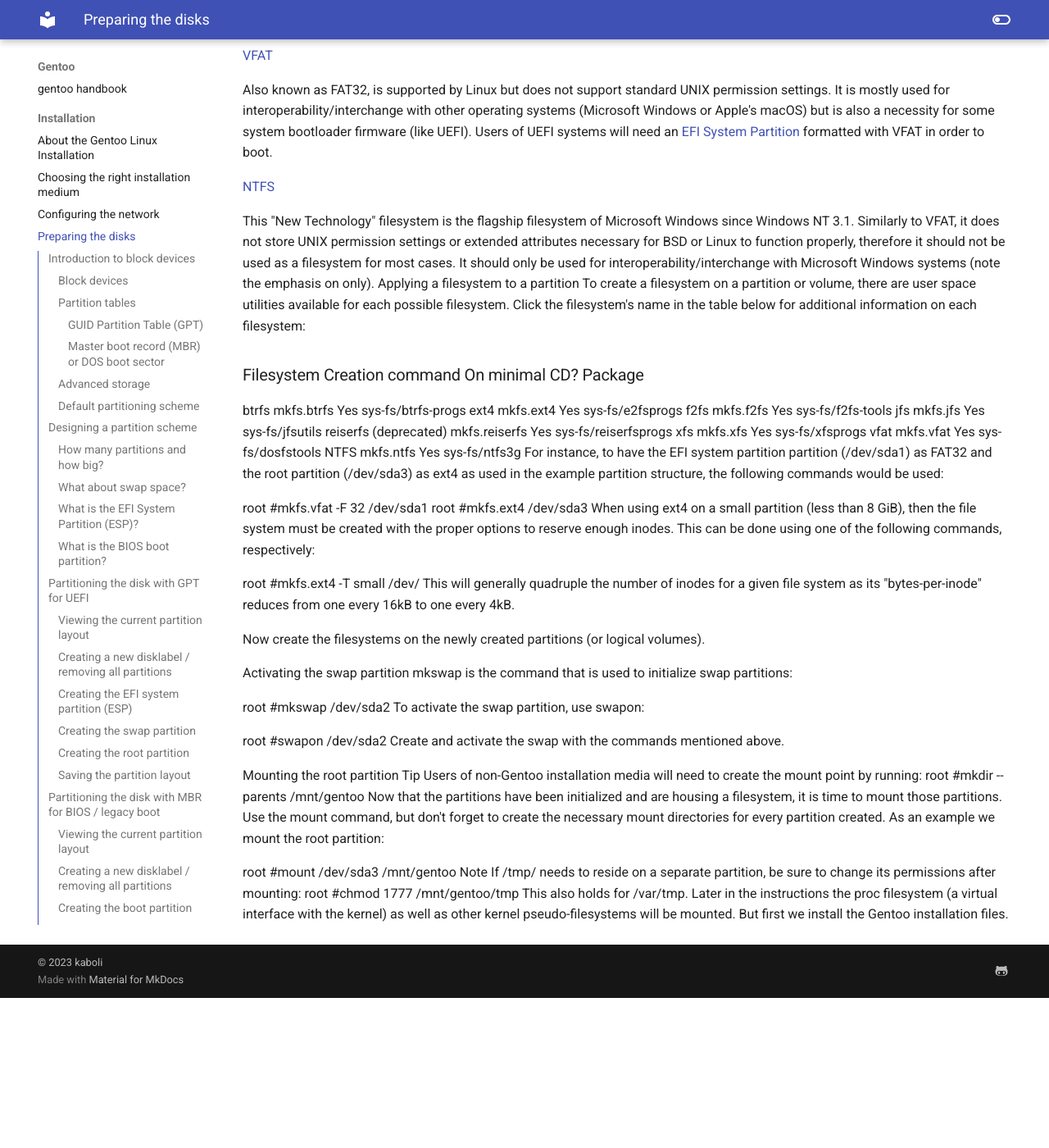
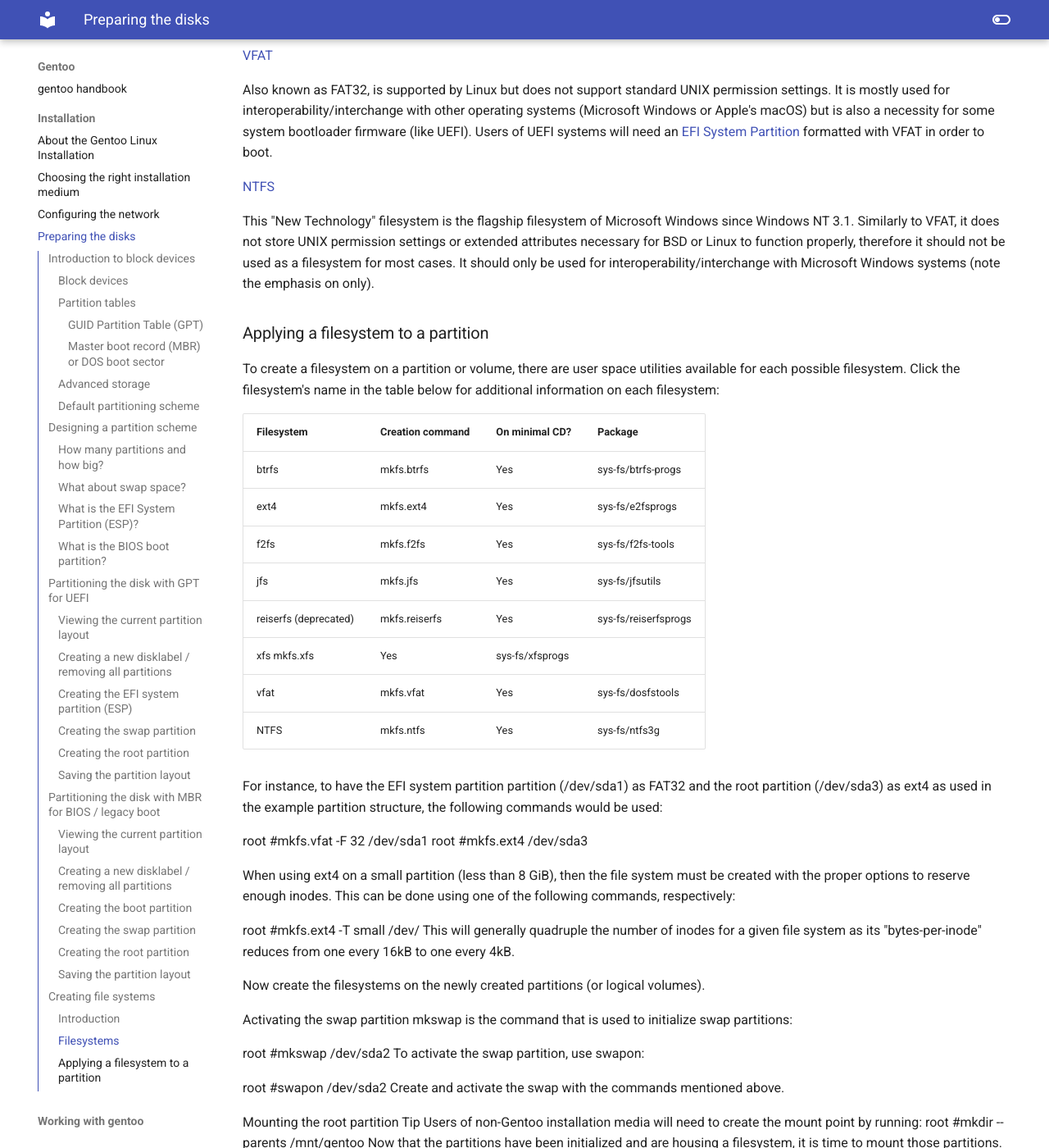
Before and after one commit to floviken/mkdocs, an MkDocs documentation site: the page built from docs/gentoo/installation/04-Preparing the disks.md, in a window 1280 px wide and 1400 px high, scrolled down 12962 px. Shown: the whole window at 82% size. Built offline with MkDocs 1.6.1 and Material for MkDocs 9.7.7, drawn with Linux system fonts in a browser that asks for light colours; before the commit the page ends 14179 px from its top, so only the background shows below that.

Commit message:
Update 04-Preparing the disks.md

```diff
--- a/docs/gentoo/installation/04-Preparing the disks.md
+++ b/docs/gentoo/installation/04-Preparing the disks.md
@@ -457,22 +457,28 @@
 [NTFS](https://wiki.gentoo.org/wiki/NTFS)
 
 This "New Technology" filesystem is the flagship filesystem of Microsoft Windows since Windows NT 3.1. Similarly to VFAT, it does not store UNIX permission settings or extended attributes necessary for BSD or Linux to function properly, therefore it should not be used as a filesystem for most cases. It should only be used for interoperability/interchange with Microsoft Windows systems (note the emphasis on only).
-Applying a filesystem to a partition
+
+### Applying a filesystem to a partition
+
 To create a filesystem on a partition or volume, there are user space utilities available for each possible filesystem. Click the filesystem's name in the table below for additional information on each filesystem:
 
-### Filesystem	Creation command	On minimal CD?	Package
-btrfs	mkfs.btrfs	 Yes	sys-fs/btrfs-progs
-ext4	mkfs.ext4	 Yes	sys-fs/e2fsprogs
-f2fs	mkfs.f2fs	 Yes	sys-fs/f2fs-tools
-jfs	mkfs.jfs	 Yes	sys-fs/jfsutils
-reiserfs (deprecated)	mkfs.reiserfs	 Yes	sys-fs/reiserfsprogs
-xfs	mkfs.xfs	 Yes	sys-fs/xfsprogs
-vfat	mkfs.vfat	 Yes	sys-fs/dosfstools
-NTFS	mkfs.ntfs	 Yes	sys-fs/ntfs3g
+| Filesystem |	Creation command | On minimal CD? |	Package |
+|------------|------------------|----------------|---------|
+| btrfs	    | mkfs.btrfs	     | Yes            | sys-fs/btrfs-progs |
+| ext4	    | mkfs.ext4	     | Yes	          | sys-fs/e2fsprogs |
+| f2fs	    | mkfs.f2fs        | Yes	          | sys-fs/f2fs-tools |
+| jfs	       | mkfs.jfs	        | Yes	          | sys-fs/jfsutils |
+| reiserfs (deprecated) | mkfs.reiserfs	| Yes	| sys-fs/reiserfsprogs |
+| xfs	mkfs.xfs	|  Yes	| sys-fs/xfsprogs |
+| vfat |	mkfs.vfat	| Yes |	sys-fs/dosfstools |
+| NTFS |	mkfs.ntfs	| Yes	| sys-fs/ntfs3g |
+
 For instance, to have the EFI system partition partition (/dev/sda1) as FAT32 and the root partition (/dev/sda3) as ext4 as used in the example partition structure, the following commands would be used:
 
 root #mkfs.vfat -F 32 /dev/sda1
 root #mkfs.ext4 /dev/sda3
+
+
 When using ext4 on a small partition (less than 8 GiB), then the file system must be created with the proper options to reserve enough inodes. This can be done using one of the following commands, respectively:
 
 root #mkfs.ext4 -T small /dev/<device>
```
